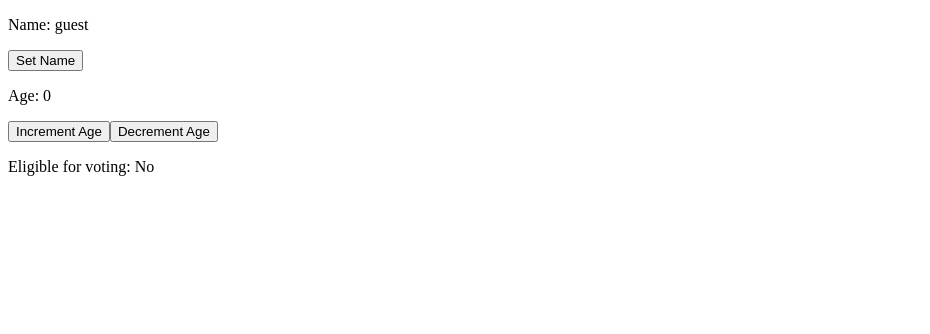
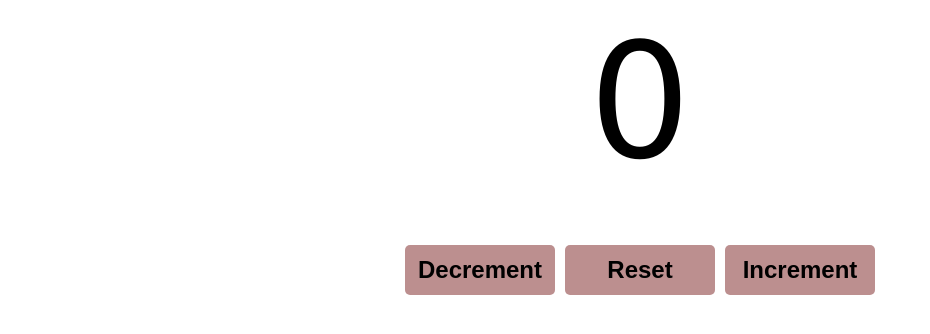
Before and after one commit to Sahil-Rawat-001/BasicReact-App, a React (Vite) app: page / in a window 1280 px wide. Shown: the top 334 px of the page, without its empty margins (0-930 px from the left). Built offline with nearby package versions, Linux system fonts and the light colour scheme.

Commit message:
add Counter comp. making a counter mini project

```diff
--- a/src/App.jsx
+++ b/src/App.jsx
@@ -1,4 +1,4 @@
-import MyComponent from "./MyComponent";
+import Counter from "./Counter";
 
 function App() {
 
@@ -8,7 +8,7 @@ function App() {
   return(
 
     <>
-      <MyComponent/>
+      <Counter/>
     </>
   );
 }
--- /dev/null
+++ b/src/Counter.jsx
@@ -0,0 +1,31 @@
+import react, {useState} from 'react';
+
+function Counter(){
+
+    const [count, setCount] = useState(0);
+
+    const incrementCount = () => {
+        setCount(count + 1);
+    }
+
+    const decrementCount = () => {
+        setCount(count - 1);
+    }
+
+    const resetCount = () => {
+        setCount(0);
+    }
+
+    return(
+
+        <div className='counter-container'>
+
+            <p className="count-display">{count}</p>
+            <button className="counter-button" onClick={decrementCount}>Decrement</button>
+            <button className="counter-button" onClick={resetCount}>Reset</button>
+            <button className="counter-button" onClick={incrementCount}>Increment</button>
+        </div>
+    );
+}
+
+export default Counter
--- a/src/index.css
+++ b/src/index.css
@@ -105,3 +105,34 @@
   cursor: pointer;
 
 }
+
+.counter-container{
+
+  text-align: center;
+  font-family: Verdana, Geneva, Tahoma, sans-serif;
+}
+
+.count-display{
+  font-size: 10em;
+  margin-top: 0;
+  margin-bottom: 50px;
+}
+
+.counter-button{
+  width: 150px;
+  height: 50px;
+  font-size: 1.5em;
+  font-weight: bold;
+  margin: 0px 5px;
+  background-color: rosybrown;
+  color: black;
+  border: none;
+  border-radius: 5px;
+  cursor: pointer;
+  transition: 0.6s;
+}
+
+.counter-button:hover{
+
+  background-color:rgb(232, 173, 173);
+}
```
